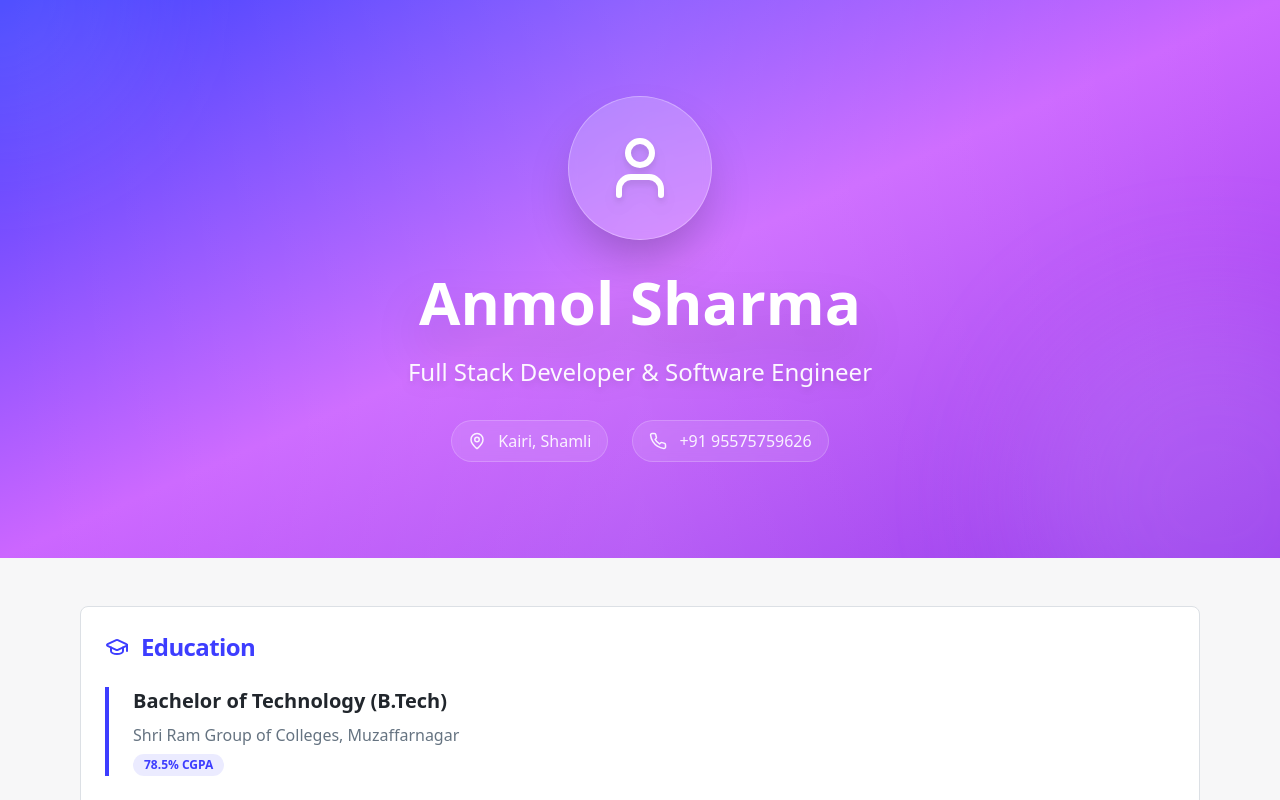
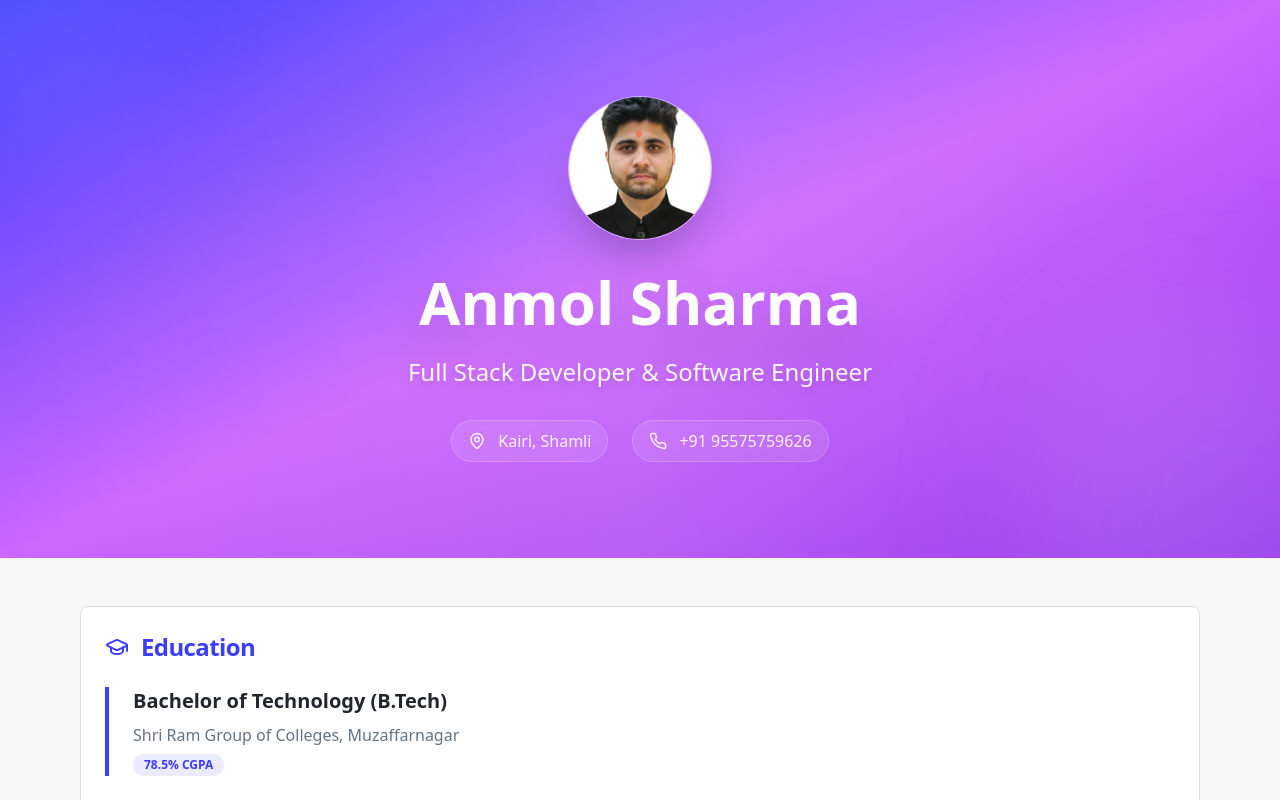
Before and after one commit to Anmolsharma2003/Anmol-s-Protofolio, a React (Vite) app: page / in a window 1280 px wide. Shown: the top 800 px of the page. Built offline with nearby package versions, Linux system fonts and the light colour scheme.

Commit message:
Add image to header
Add the provided image to the header section of the portfolio.

```diff
--- a/src/components/Portfolio.tsx
+++ b/src/components/Portfolio.tsx
@@ -74,8 +74,12 @@ const Portfolio = () => {
         {/* Content */}
         <div className="relative z-10 py-24 px-4">
           <div className="max-w-4xl mx-auto text-center">
-            <div className="w-36 h-36 bg-white/20 backdrop-blur-sm rounded-full mx-auto mb-8 flex items-center justify-center border border-white/30 shadow-2xl">
-              <User size={72} className="text-white drop-shadow-lg" />
+            <div className="w-36 h-36 bg-white/20 backdrop-blur-sm rounded-full mx-auto mb-8 flex items-center justify-center border border-white/30 shadow-2xl overflow-hidden">
+              <img
+                src="/lovable-uploads/0b4be5ea-b1c1-4f1d-a0b8-b8662ea996df.png"
+                alt="Anmol Sharma"
+                className="w-full h-full object-cover"
+              />
             </div>
             <h1 className="text-6xl font-bold mb-6 text-white drop-shadow-2xl">Anmol Sharma</h1>
             <p className="text-2xl mb-8 text-white/95 drop-shadow-lg">Full Stack Developer & Software Engineer</p>
```
Also changed, not shown: public/lovable-uploads/0b4be5ea-b1c1-4f1d-a0b8-b8662ea996df.png (added).
